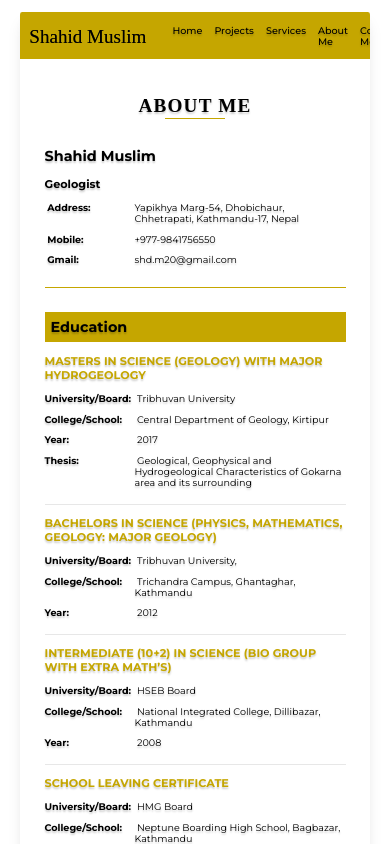
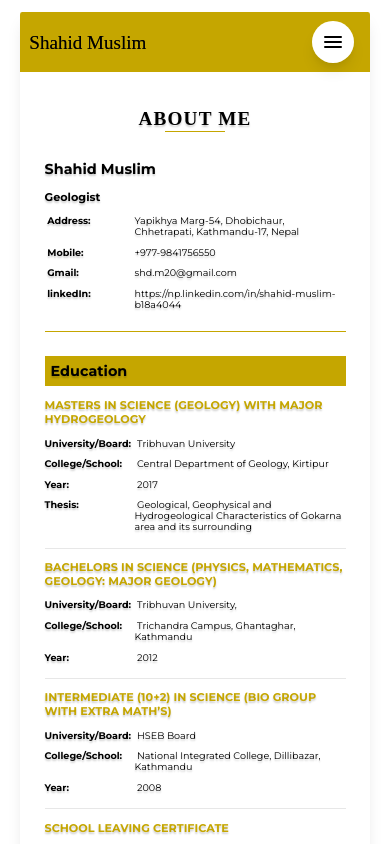
Before and after one commit to Sayyed-Abrar-Akhtar/shahid--portfolio, a React (Create React App) app: page /about-me in a window 390 px wide. Shown: the top 844 px of the page. Built offline with nearby package versions, Linux system fonts and the light colour scheme; a web font is replaced by a local one.

Commit message:
updated data and added mobile navigation

```diff
--- a/src/App.css
+++ b/src/App.css
@@ -169,6 +169,154 @@ ul {
   color: var(--black);
   text-transform: capitalize;
   font-weight: 500;
+}
+
+.nav__holder {
+  display: none;
+}
+
+.nav--mob__input {
+  display: none;
+}
+
+.nav--mob {
+  display: none;
+}
+
+@media screen and (max-width: 600px) {
+  .header {
+    min-height: 10rem;
+  }
+
+  .nav {
+    display: none;
+  }
+
+  .nav--mob {
+    display: block;
+    margin: 2rem 0;
+  }
+
+  .nav--mob__label {
+    height: 7rem;
+    width: 7rem;
+    display: flex;
+    justify-content: center;
+    align-items: center;
+    background-color: #fff;
+    border-radius: 50%;
+    box-shadow: var(--box-shadow);
+    z-index: 19999;
+    position: absolute;
+    top: 3.5rem;
+    right: 6rem;
+  }
+
+  .hamburger-bar {
+    width: 3rem;
+    height: 0.4rem;
+    display: inline-block;
+    background-color: #000;
+    position: relative;
+    border-radius: var(--border-radius);
+  }
+
+  .hamburger-bar::after,
+  .hamburger-bar::before {
+    content: '';
+    display: inline-block;
+    background-color: #000;
+    width: 3rem;
+    height: 0.4rem;
+    position: absolute;
+    border-radius: var(--border-radius);
+    transition: all 1s cubic-bezier(0.175, 0.885, 0.32, 1.275);
+  }
+
+  .hamburger-bar::after {
+    bottom: 5px;
+  }
+
+  .hamburger-bar::before {
+    top: 5px;
+  }
+
+  .nav--mob__input:checked + .nav--mob__label > .hamburger-bar {
+    background-color: white;
+  }
+
+  .nav--mob__input:checked + .nav--mob__label > .hamburger-bar::before {
+    transform: rotate(-45deg);
+    top: 0;
+  }
+
+  .nav--mob__input:checked + .nav--mob__label > .hamburger-bar::after {
+    transform: rotate(-135deg);
+    bottom: 0;
+  }
+
+  .nav__holder {
+    overflow: hidden;
+    width: 100vw;
+    height: 100vh;
+    position: absolute;
+    top: 0;
+    left: 0;
+    display: block;
+  }
+
+  .nav__background {
+    position: absolute;
+    top: 3.5rem;
+    right: 6rem;
+    width: 7rem;
+    height: 7rem;
+    border-radius: 50%;
+    background: radial-gradient(
+      var(--primary-color-light),
+      var(--primary-color-dark)
+    );
+    z-index: 999;
+    transition: all 2s cubic-bezier(0.175, 0.885, 0.32, 1.275);
+  }
+
+  .nav--mob__lists {
+    position: absolute;
+    top: 40%;
+    left: 50%;
+    transform: translate(-50%, -50%);
+    z-index: -99;
+    opacity: 0;
+    transition: all 1s cubic-bezier(0.175, 0.885, 0.32, 1.275);
+  }
+
+  .nav--mob__input:checked ~ .nav__holder > .nav__background {
+    transform: scale(50);
+  }
+
+  .nav--mob__input:checked ~ .nav__holder > .nav--mob__lists {
+    z-index: 9991;
+    opacity: 1;
+  }
+
+  .nav--mob__input:checked ~ .nav__holder > .nav--mob__lists > .nav--mob__list {
+    transform: translateX(0);
+  }
+
+  .nav--mob__list {
+    font-size: 3rem;
+    text-align: center;
+    line-height: 5rem;
+    transition: all 2s cubic-bezier(0.175, 0.885, 0.32, 1.275);
+  }
+
+  .nav--mob__list:nth-child(2n) {
+    transform: translateX(25vw);
+  }
+
+  .nav--mob__list:nth-child(2n + 1) {
+    transform: translateX(-25vw);
+  }
 }
 
 /*  */
@@ -600,6 +748,10 @@ ul {
   color: #59267c;
 }
 
+.icon--linkedin {
+  color: #0077b5;
+}
+
 .image-holder {
   width: 35%;
   min-height: 30rem;
--- a/src/components/Nav.js
+++ b/src/components/Nav.js
@@ -5,6 +5,7 @@ import { menus } from '../data/menuData';
 
 const Nav = () => {
   return (
+    <>
       <nav className='nav'>
         <ul className='nav-lists'>
           {menus.map((menu, index) => (
@@ -16,6 +17,26 @@ const Nav = () => {
           ))}
         </ul>
       </nav>
+      <nav className='nav--mob'>
+        <input type='checkbox' id='menu-toggle' className='nav--mob__input' />
+        <label htmlFor='menu-toggle' className='nav--mob__label'>
+          <span className='hamburger-bar'></span>
+        </label>
+
+        <section className='nav__holder'>
+          <section className='nav__background'></section>
+          <ul className='nav--mob__lists'>
+            {menus.map((menu, index) => (
+              <li id={menu.id} key={index} className='nav--mob__list nav-list'>
+                <a href={menu.link} className='nav-link'>
+                  {menu.name}
+                </a>
+              </li>
+            ))}
+          </ul>
+        </section>
+      </nav>
+    </>
   );
 };
 
--- a/src/screens/AboutScreen.js
+++ b/src/screens/AboutScreen.js
@@ -27,6 +27,12 @@ const AboutScreen = () => {
           <p className='personal-info email'>
             <strong>&nbsp;Gmail:&nbsp;</strong>
             <a href='mailto:shd.m20@gmail.com'>shd.m20@gmail.com</a>
+          </p>
+          <p className='personal-info linkedIn'>
+            <strong>&nbsp;linkedIn:&nbsp;</strong>
+            <a href='https://np.linkedin.com/in/shahid-muslim-b18a4044'>
+              https://np.linkedin.com/in/shahid-muslim-b18a4044
+            </a>
           </p>
         </section>
         <section className='education-info-container'>
--- a/src/screens/ContactScreen.js
+++ b/src/screens/ContactScreen.js
@@ -1,5 +1,5 @@
 import React from 'react';
-import { FaViber, FaWhatsapp, FaMobileAlt } from 'react-icons/fa';
+import { FaViber, FaWhatsapp, FaMobileAlt, FaLinkedin } from 'react-icons/fa';
 import { GoMail } from 'react-icons/go';
 
 import user from '../assets/user.png';
@@ -39,6 +39,15 @@ const ContactScreen = () => {
             </strong>
             <a href='mailto:shd.m20@gmail.com'>shd.m20@gmail.com</a>
           </p>
+          <p>
+            <strong>
+              <FaLinkedin className='contact-icon icon--linkedin' />
+              &nbsp;Linkedin:&nbsp;
+            </strong>
+            <a href='https://np.linkedin.com/in/shahid-muslim-b18a4044'>
+              shahid-muslim-b18a4044
+            </a>
+          </p>
         </section>
         <section className='image-holder'>
           <section className='image-background'></section>
```
Lines whose indentation alone changed are shown as unchanged.
